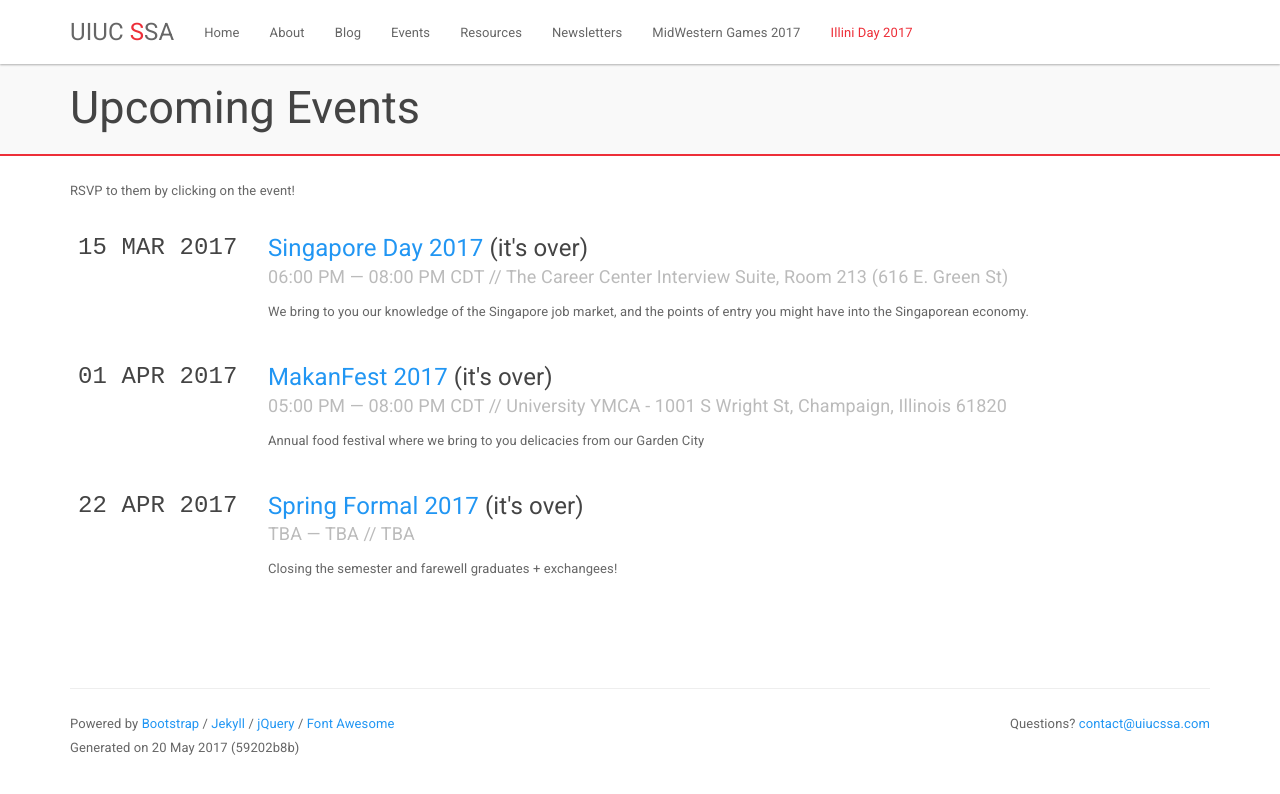
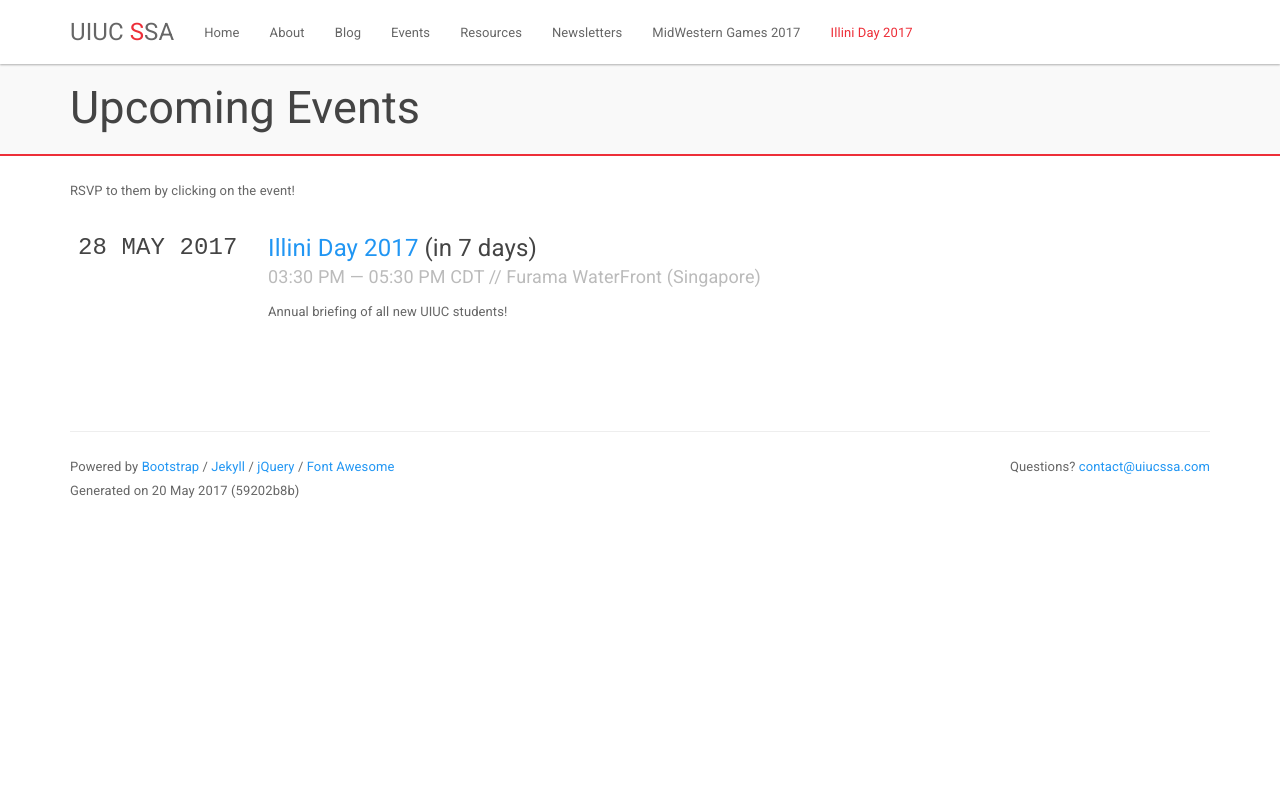
Before and after one commit to uiucssa/uiucssa.github.io, a Jekyll site: the page built from events.html, in a window 1280 px wide. Shown: the top 794 px of the page. Built offline with Jekyll 4.4.1, drawn with Linux system fonts in a browser that asks for light colours; some of the changed lines change nothing that is shown.

Commit message:
Update events.yml

```diff
--- a/_data/events.yml
+++ b/_data/events.yml
@@ -255,29 +255,39 @@
 #   url: #
 #   description: Meet and get to know other Singaporeans in the mid west!
 
-- id: 22
-  name: Singapore Day 2017
-  date: 2017-03-15
-  start_time: 2017-03-15 18:00:00 CDT
-  end_time: 2017-03-15 20:00:00 CDT
-  location: The Career Center Interview Suite, Room 213 (616 E. Green St)
-  url: https://www.facebook.com/events/1792673314388976/
-  description: We bring to you our knowledge of the Singapore job market, and the points of entry you might have into the Singaporean economy.
+#   - id: 22
+#  name: Singapore Day 2017
+#  date: 2017-03-15
+#  start_time: 2017-03-15 18:00:00 CDT
+#  end_time: 2017-03-15 20:00:00 CDT
+#  location: The Career Center Interview Suite, Room 213 (616 E. Green St)
+#  url: https://www.facebook.com/events/1792673314388976/
+#  description: We bring to you our knowledge of the Singapore job market, and the points of entry you might have into the Singaporean economy.
 
-- id: 23
-  name: MakanFest 2017
-  date: 2017-04-01
-  start_time: 2017-03-15 17:00:00 CDT
-  end_time: 2017-03-15 20:00:00 CDT
-  location: University YMCA - 1001 S Wright St, Champaign, Illinois 61820
-  url: https://www.facebook.com/events/618650311665933/
-  description: Annual food festival where we bring to you delicacies from our Garden City
+#- id: 23
+#  name: MakanFest 2017
+#  date: 2017-04-01
+#  start_time: 2017-03-15 17:00:00 CDT
+#  end_time: 2017-03-15 20:00:00 CDT
+#  location: University YMCA - 1001 S Wright St, Champaign, Illinois 61820
+#  url: https://www.facebook.com/events/618650311665933/
+#  description: Annual food festival where we bring to you delicacies from our Garden City
+#
+#- id: 24
+#  name: Spring Formal 2017
+#  date: 2017-04-22
+#  start_time: TBA
+#  end_time: TBA
+#  location: TBA
+#  url: #
+#  description: Closing the semester and farewell graduates + exchangees!
+#
 
-- id: 24
-  name: Spring Formal 2017
-  date: 2017-04-22
-  start_time: TBA
-  end_time: TBA
-  location: TBA
-  url: #
-  description: Closing the semester and farewell graduates + exchangees!
+- id: 25
+  name: Illini Day 2017
+  date: 2017-05-28
+  start_time: 2017-05-28 15:30:00 GMT+8
+  end_time: 2017-05-28 17:30:00 GMT+8
+  location: Furama WaterFront (Singapore)
+  url: https://www.facebook.com/events/1689871551317905/?ref=br_rs
+  description: Annual briefing of all new UIUC students!
```
